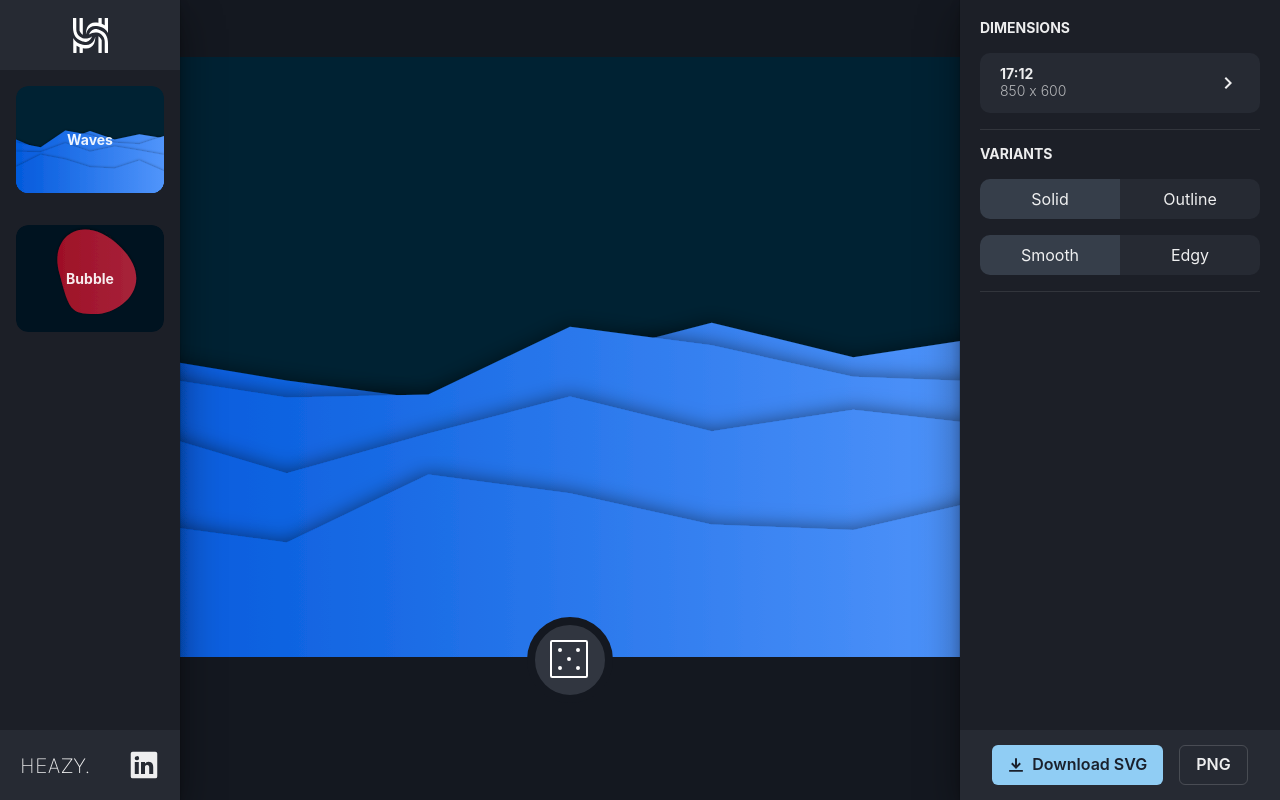
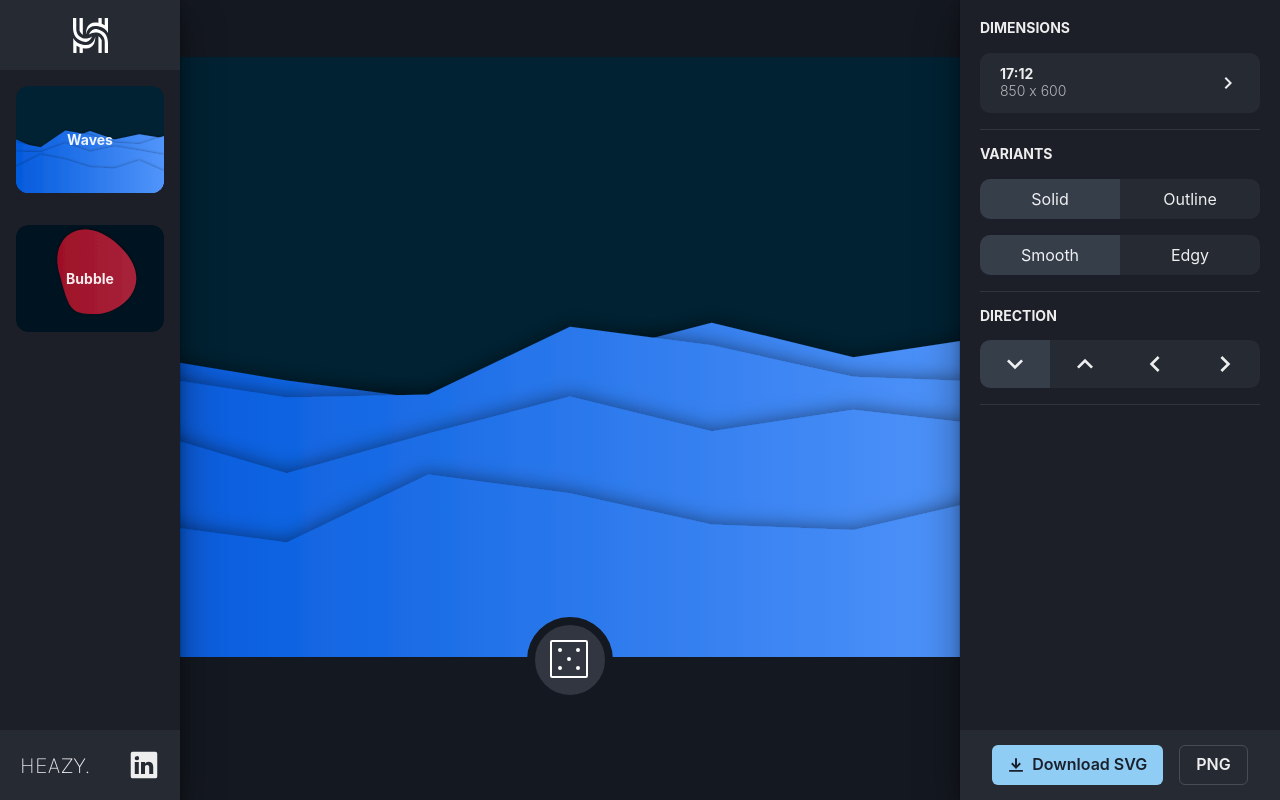
Before and after one commit to MaximBuz/heazy-svg-creator, a React (Create React App) app: page / in a window 1280 px wide. Built offline with nearby package versions, Linux system fonts and the light colour scheme.

Commit message:
added direction buttons without logic

```diff
--- a/src/App.tsx
+++ b/src/App.tsx
@@ -50,6 +50,7 @@ function App() {
   // wave options state
   const [solid, setSolid] = useState<number>(0);
   const [smooth, setSmooth] = useState<number>(0);
+  const [direction, setDirection] = useState<number>(0);
 
   // rendering correct canvas
   const renderDesign = useCallback(() => {
@@ -58,7 +59,7 @@ function App() {
         return (
           <StackedWave
             svgRef={svgRef}
-            type={smooth ? "smooth" : "peak"}
+            type={smooth ? 'smooth' : 'peak'}
             seed={seed}
             width={canvasDimensions.width}
             height={canvasDimensions.height}
@@ -105,7 +106,7 @@ function App() {
   const renderMenu = useCallback(() => {
     switch (design) {
       case 'waves': {
-        return <WaveOptions setSolid={setSolid} setSmooth={setSmooth} />;
+        return <WaveOptions setSolid={setSolid} setSmooth={setSmooth} setDirection={setDirection} />;
       }
     }
   }, [design]);
--- a/src/components/RightMenu/WaveOptions.tsx
+++ b/src/components/RightMenu/WaveOptions.tsx
@@ -1,3 +1,4 @@
+import { ChevronDownIcon, ChevronLeftIcon, ChevronRightIcon, ChevronUpIcon } from '@chakra-ui/icons';
 import { Divider, Heading, TabList, Tabs, Tab } from '@chakra-ui/react';
 import React, { Dispatch, SetStateAction } from 'react';
 import { IDesignModes } from '../../utils/types/designModes';
@@ -5,16 +6,20 @@ import { IDesignModes } from '../../utils/types/designModes';
 export interface IWaveOptionsProps {
   setSolid: Dispatch<SetStateAction<number>>;
   setSmooth: Dispatch<SetStateAction<number>>;
+  setDirection: Dispatch<SetStateAction<number>>;
 }
 
-const WaveOptions: React.FunctionComponent<IWaveOptionsProps> = ({ setSolid, setSmooth }) => {
+const WaveOptions: React.FunctionComponent<IWaveOptionsProps> = ({ setSolid, setSmooth, setDirection }) => {
   return (
     <>
+
+
+      {/* -------------- VARIANTS -------------- */}
       <Heading as="h3" size="xs" textTransform="uppercase">
         Variants
       </Heading>
 
-      {/* -------------- SOLID vs. OUTLINE -------------- */}
+      {/*  SOLID vs. OUTLINE  */}
       <Tabs onChange={(index) => setSolid(index)} defaultIndex={0} isFitted variant="unstyled">
         <TabList>
           <Tab
@@ -38,7 +43,7 @@ const WaveOptions: React.FunctionComponent<IWaveOptionsProps> = ({ setSolid, set
         </TabList>
       </Tabs>
 
-      {/* -------------- SMOOTH vs. PEAK -------------- */}
+      {/*  SMOOTH vs. PEAK  */}
       <Tabs onChange={(index) => setSmooth(index)} defaultIndex={0} isFitted variant="unstyled">
         <TabList>
           <Tab
@@ -62,6 +67,51 @@ const WaveOptions: React.FunctionComponent<IWaveOptionsProps> = ({ setSolid, set
         </TabList>
       </Tabs>
       <Divider></Divider>
+
+      {/* -------------- DIRECTION -------------- */}
+      <Heading as="h3" size="xs" textTransform="uppercase">
+        Direction
+      </Heading>
+
+      <Tabs onChange={(index) => setDirection(index)} defaultIndex={0} isFitted variant="unstyled">
+        <TabList>
+          <Tab
+            roundedTopLeft={10}
+            roundedBottomLeft={10}
+            bgColor="#262a33"
+            _hover={{ background: '#2e3643', cursor: 'pointer' }}
+            _selected={{ background: '#363e4a' }}
+          >
+            <ChevronDownIcon boxSize={8}/>
+          </Tab>
+          <Tab
+            bgColor="#262a33"
+            _hover={{ background: '#2e3643', cursor: 'pointer' }}
+            _selected={{ background: '#363e4a' }}
+          >
+            <ChevronUpIcon boxSize={8}/>
+          </Tab>
+          <Tab
+            bgColor="#262a33"
+            _hover={{ background: '#2e3643', cursor: 'pointer' }}
+            _selected={{ background: '#363e4a' }}
+          >
+            <ChevronLeftIcon boxSize={8}/>
+          </Tab>
+          <Tab
+            roundedTopRight={10}
+            roundedBottomRight={10}
+            bgColor="#262a33"
+            _hover={{ background: '#2e3643', cursor: 'pointer' }}
+            _selected={{ background: '#363e4a' }}
+          >
+            <ChevronRightIcon boxSize={8}/>
+          </Tab>
+        </TabList>
+      </Tabs>
+
+      <Divider></Divider>
+
     </>
   );
 };
```
